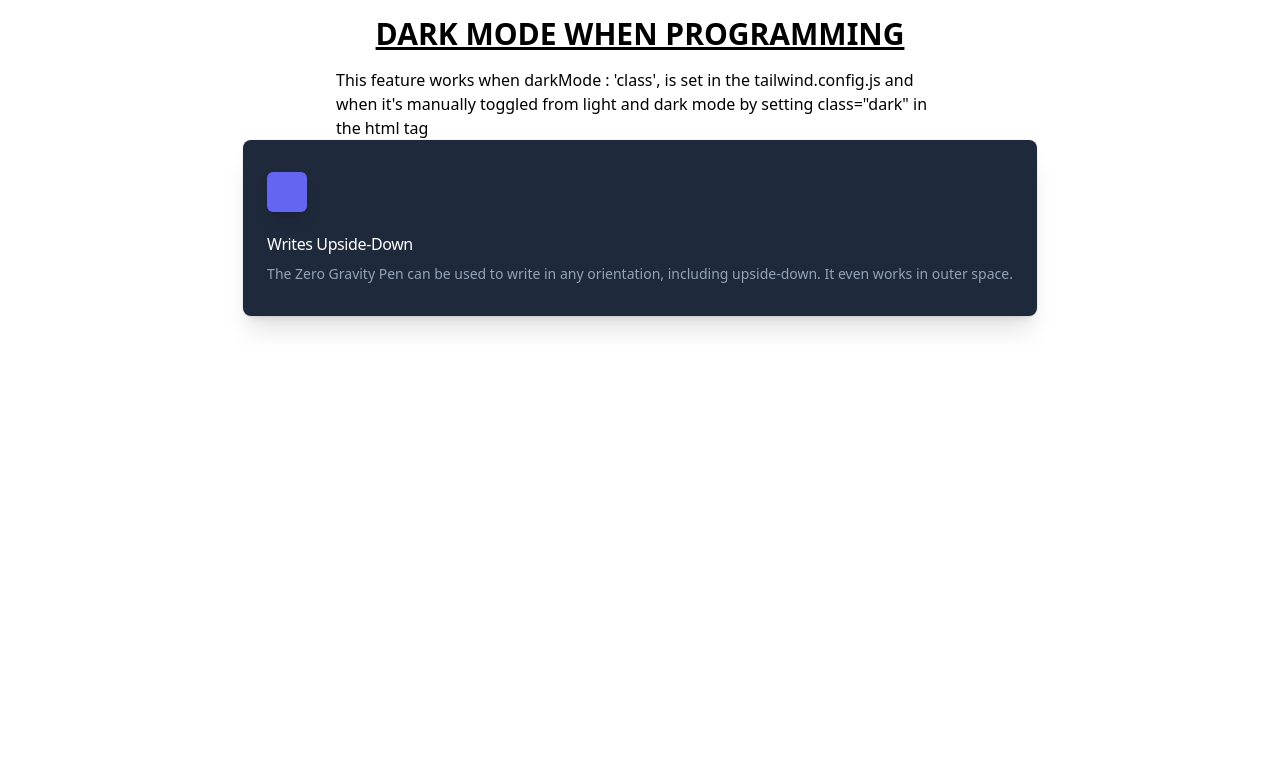
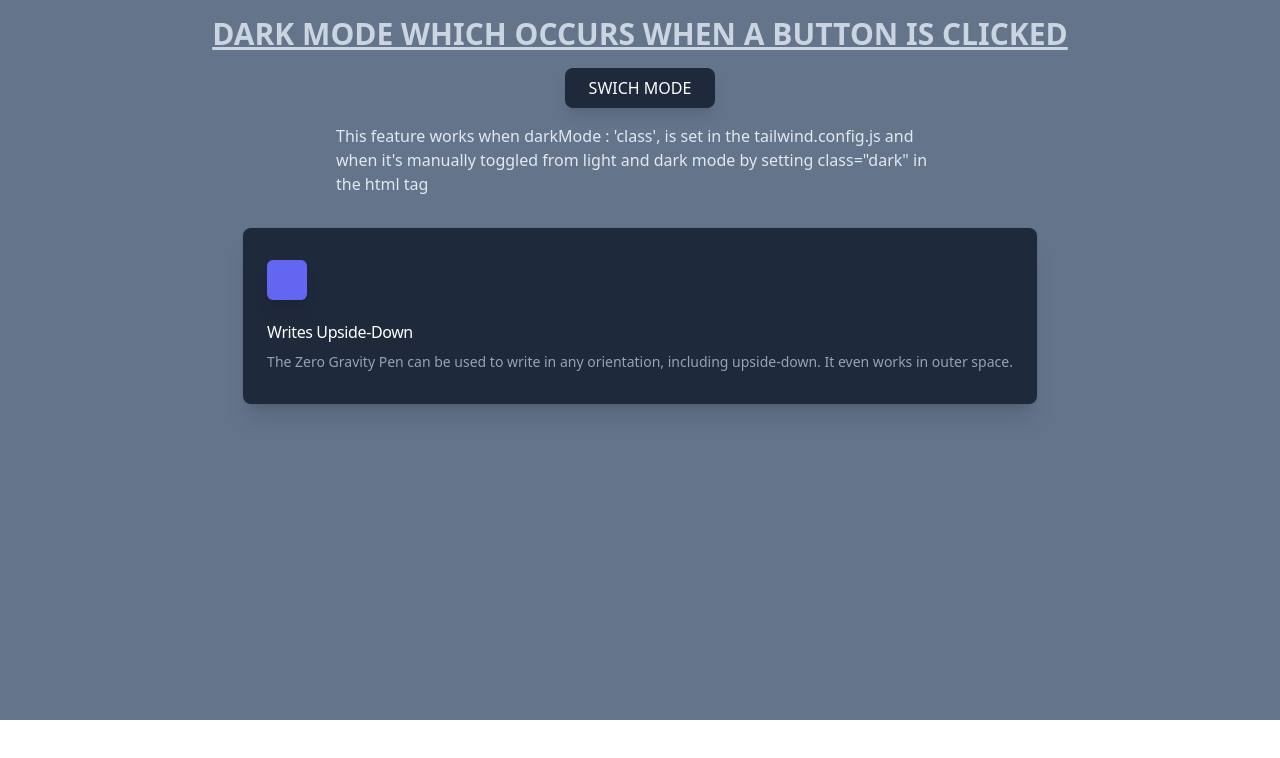
Before and after one commit to elvisowusu/Tailwindcss-tutorial-, a React (Vite) app: page / in a window 1280 px wide. Shown: the top 758 px of the page. Built offline with nearby package versions, Linux system fonts and the light colour scheme.

Commit message:
added new component

```diff
--- a/src/App.jsx
+++ b/src/App.jsx
@@ -4,13 +4,14 @@ import {AiOutlineArrowRight} from 'react-icons/ai'
 import './App.css'
 import {HoverFocusAndOtherStates} from './Components/HoverFocusandOtherStates'
 import DarkMode from './Components/DarkMode/DarkMode'
+import DarkModeWithSwitcher from './Components/DarkMode/DarkModeWithSwitcher'
 
 
 function App() {
 
   return (
     <div className='mb-[5rem]'>
-        <DarkMode/>
+        <DarkModeWithSwitcher/>
     </div>
   )
 }
--- /dev/null
+++ b/src/Components/DarkMode/DarkModeWithSwitcher.jsx
@@ -0,0 +1,30 @@
+import React from "react";
+
+
+export default function DarkModeWithSwitcher (){
+    return(
+        <div className="flex items-center flex-col dark:bg-slate-500 h-[90vh]">
+        <h1 className="mainHeading text-3xl text-center my-4 underline font-bold dark:text-slate-300">
+          DARK MODE WHICH OCCURS WHEN A BUTTON IS CLICKED
+        </h1>
+
+        <button className="shadow-lg bg-slate-100 dark:bg-slate-800 dark:text-white px-6 py-2 rounded-lg">SWICH MODE</button>
+
+        <p className="w-[38rem] dark:text-slate-200 mt-4">
+        This feature works when darkMode : 'class', is set in the tailwind.config.js and when it's manually toggled
+        from light and dark mode by setting class="dark" in the html tag
+        </p>
+        <div class="mt-8 bg-white dark:bg-slate-800 rounded-lg px-6 py-8 ring-1 ring-slate-900/5 shadow-xl">
+          <div>
+            <span class="inline-flex items-center justify-center p-2 bg-indigo-500 rounded-md shadow-lg">
+              <svg class="h-6 w-6 text-white" xmlns="http://www.w3.org/2000/svg" fill="none" viewBox="0 0 24 24" stroke="currentColor" aria-hidden="true">icons</svg>
+            </span>
+          </div>
+          <h3 class="text-slate-900 dark:text-white mt-5 text-base font-medium tracking-tight">Writes Upside-Down</h3>
+          <p class="text-slate-500 dark:text-slate-400 mt-2 text-sm">
+            The Zero Gravity Pen can be used to write in any orientation, including upside-down. It even works in outer space.
+          </p>
+        </div>
+</div>
+    )
+}
```
